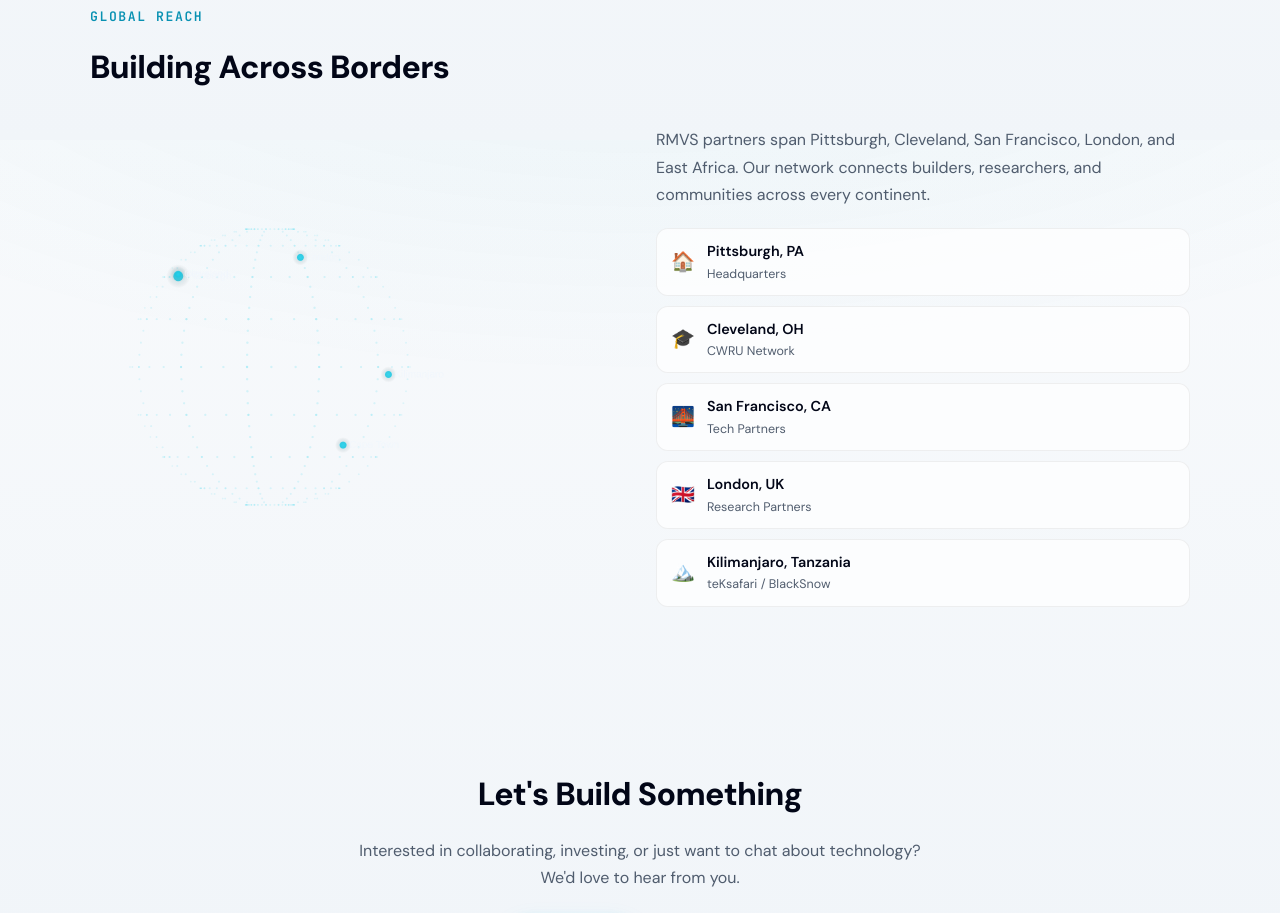
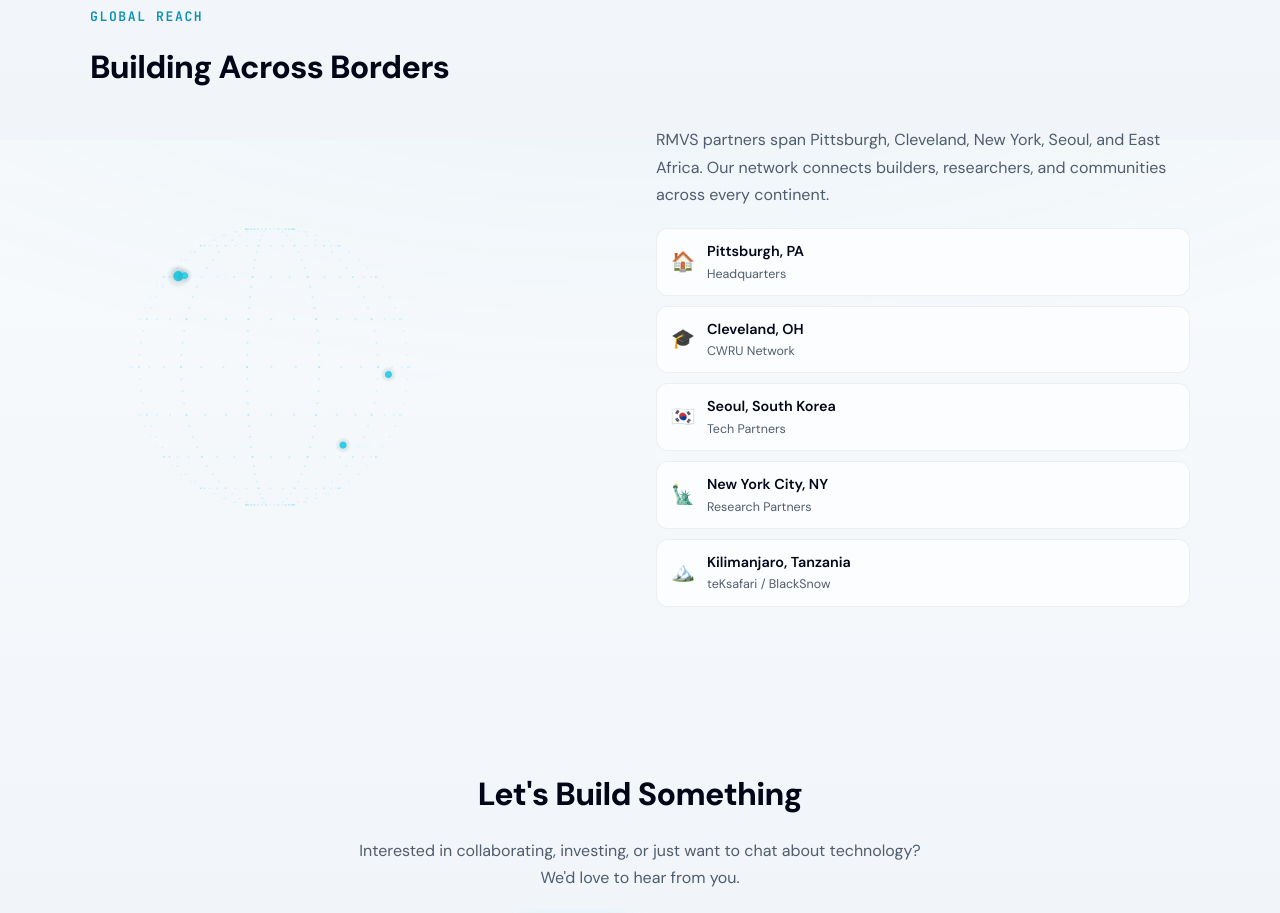
Before and after one commit to VerbaLearnTeam/rmvs-website, a Next.js app: page / in a window 1280 px wide. Shown: the part 3860-4773 px from the top of the page. Built offline with nearby package versions, Linux system fonts and the light colour scheme.

Commit message:
Update globe locations: San Francisco → Seoul, London → New York City
Made-with: Cursor

```diff
--- a/src/app/page.tsx
+++ b/src/app/page.tsx
@@ -318,7 +318,7 @@ export default function HomePage() {
             <GlobeDots />
             <div>
               <p className="muted" style={{ marginBottom: 20 }}>
-                RMVS partners span Pittsburgh, Cleveland, San Francisco, London,
+                RMVS partners span Pittsburgh, Cleveland, New York, Seoul,
                 and East Africa. Our network connects builders, researchers, and
                 communities across every continent.
               </p>
--- a/src/data/locations.ts
+++ b/src/data/locations.ts
@@ -27,20 +27,20 @@ export const locations: Location[] = [
     lng: -81.6944,
   },
   {
-    city: "San Francisco",
-    country: "CA",
-    flag: "🌉",
+    city: "Seoul",
+    country: "South Korea",
+    flag: "🇰🇷",
     role: "Tech Partners",
-    lat: 37.7749,
-    lng: -122.4194,
+    lat: 37.5665,
+    lng: 126.978,
   },
   {
-    city: "London",
-    country: "UK",
-    flag: "🇬🇧",
+    city: "New York City",
+    country: "NY",
+    flag: "🗽",
     role: "Research Partners",
-    lat: 51.5074,
-    lng: -0.1278,
+    lat: 40.7128,
+    lng: -74.006,
   },
   {
     city: "Kilimanjaro",
```
